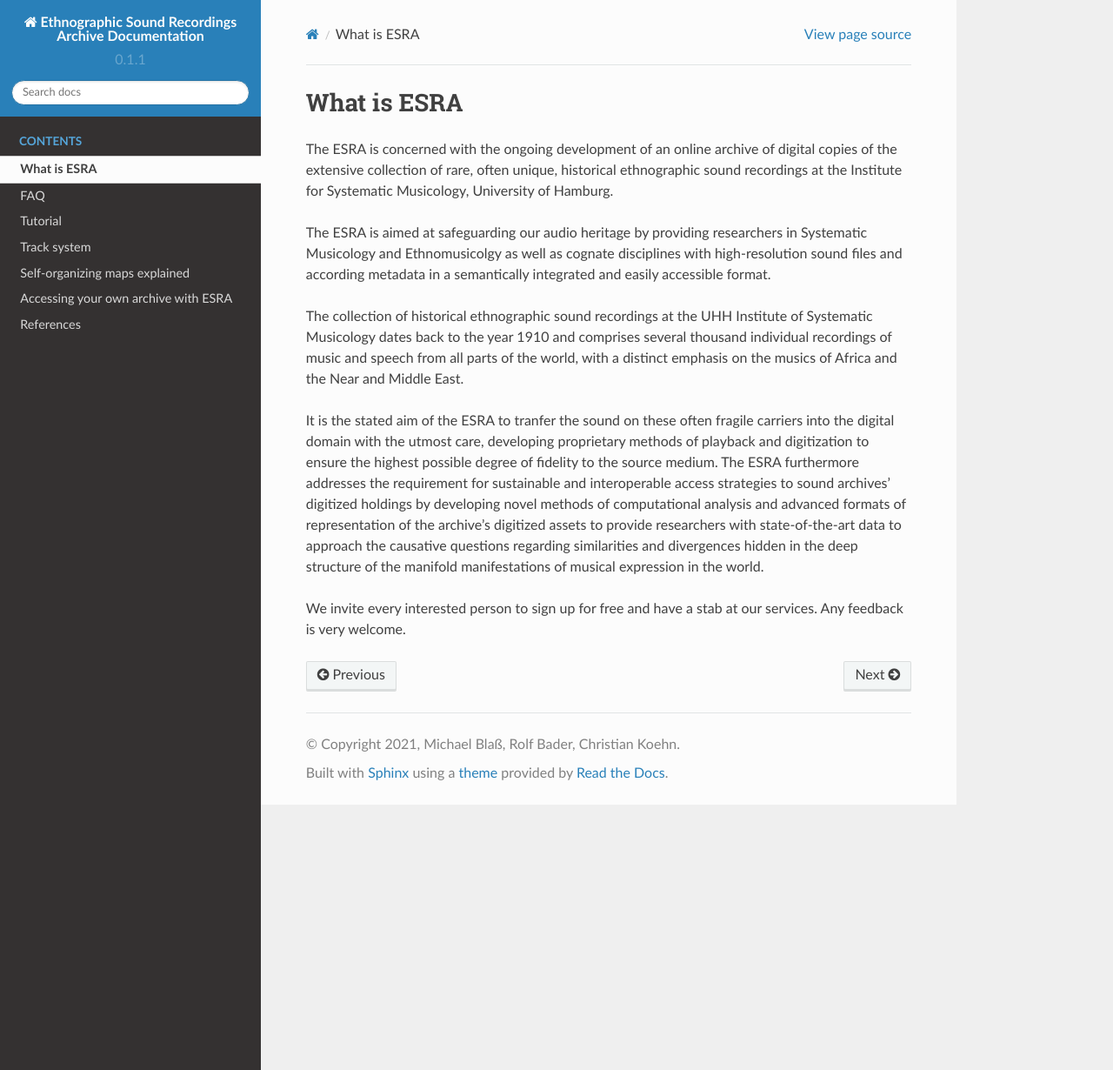
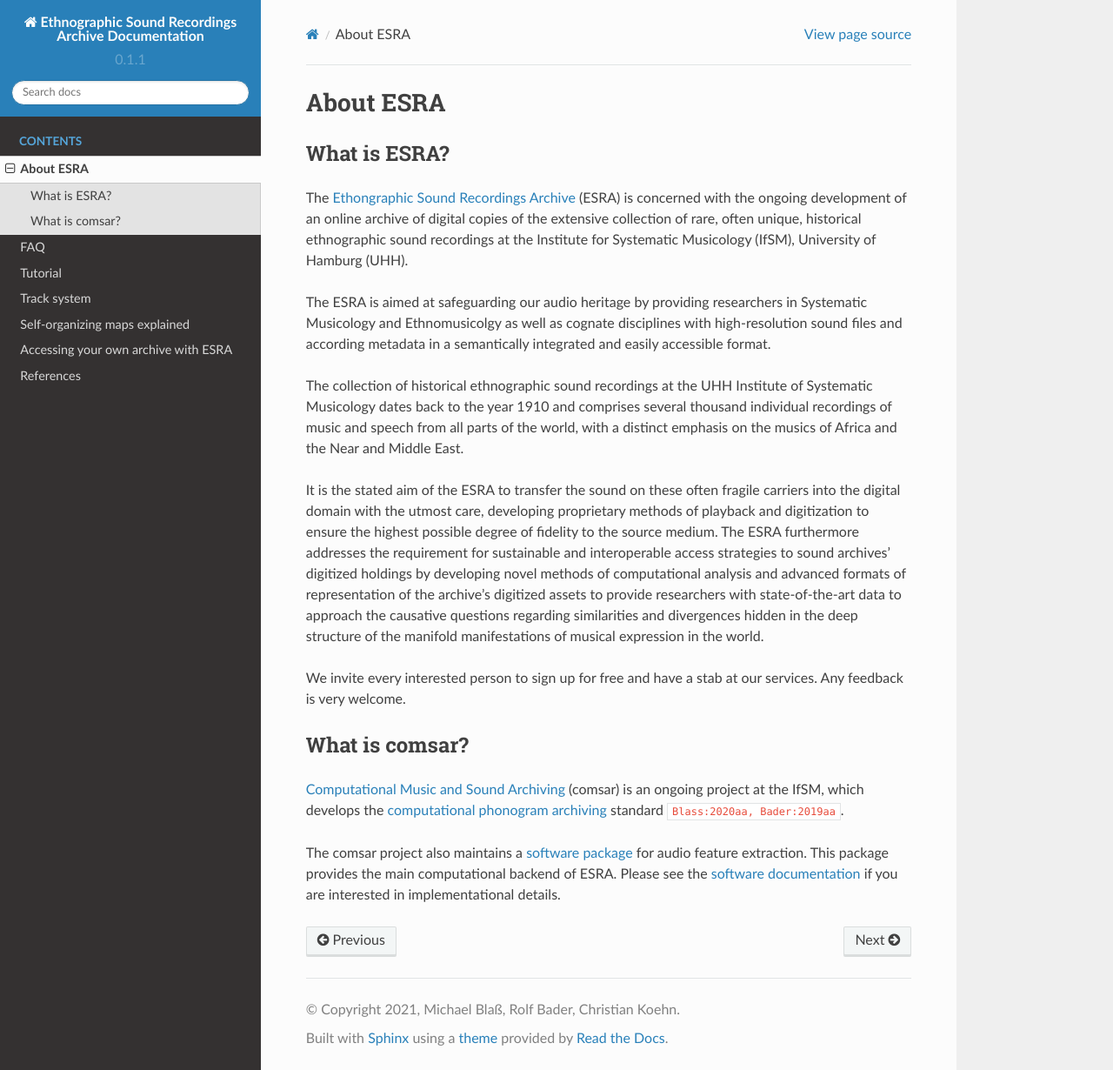
Before and after one commit to ifsm/esra-docs, a Sphinx documentation site: the page built from docs/source/intro.rst, in a window 1280 px wide and 1230 px high. Shown: the whole window at 87% size. Built offline with Sphinx 7.4.7 and the Read the Docs theme 2.0.0, drawn with Linux system fonts in a browser that asks for light colours; cross-references to code outside the pages are shown as plain code.

Commit message:
MAINT: Add section on comsar.
Rename the toc tree entry 'what is esra' to 'about esra' and add a
section on comsar. Additionally include a link to esra and fix a typo.

```diff
--- a/docs/source/intro.rst
+++ b/docs/source/intro.rst
@@ -1,10 +1,13 @@
-***************************************
-What is ESRA
-***************************************
-The ESRA is concerned with the ongoing development of an online archive of digital
-copies of the extensive collection of rare, often unique, historical
-ethnographic sound recordings at the Institute for Systematic Musicology,
-University of Hamburg.
+****************************************
+About ESRA
+****************************************
+
+What is ESRA?
+========================================
+The `Ethongraphic Sound Recordings Archive`_ (ESRA) is concerned with the
+ongoing development of an online archive of digital copies of the extensive
+collection of rare, often unique, historical ethnographic sound recordings at
+the Institute for Systematic Musicology (IfSM), University of Hamburg (UHH).
 
 The ESRA is aimed at safeguarding our audio heritage by providing
 researchers in Systematic Musicology and Ethnomusicolgy as well as cognate
@@ -16,7 +19,7 @@ of Systematic Musicology dates back to the year 1910 and comprises several
 thousand individual recordings of music and speech from all parts of the world,
 with a distinct emphasis on the musics of Africa and the Near and Middle East.
 
-It is the stated aim of the ESRA to tranfer the sound on these often
+It is the stated aim of the ESRA to transfer the sound on these often
 fragile carriers into the digital domain with the utmost care, developing
 proprietary methods of playback and digitization to ensure the highest possible
 degree of fidelity to the source medium. The ESRA furthermore addresses the
@@ -29,3 +32,22 @@ structure of the manifold manifestations of musical expression in the world.
 
 We invite every interested person to sign up for free and have a stab at our
 services. Any feedback is very welcome.
+
+.. _Ethongraphic Sound Recordings Archive: https://esra.fbkultur.uni-hamburg.de/
+
+
+What is comsar?
+========================================
+`Computational Music and Sound Archiving`_ (comsar) is an ongoing project at the
+IfSM, which develops the `computational phonogram archiving`_ standard
+:cite:p:`Blass:2020aa, Bader:2019aa`.
+
+The comsar project also maintains a `software package`_ for audio feature
+extraction. This package provides the main computational backend of ESRA.
+Please see the `software documentation`_ if you are interested in
+implementational details.
+
+.. _Computational Music and Sound Archiving: https://comsar.fbkultur.uni-hamburg.de/
+.. _computational phonogram archiving: https://physicstoday.scitation.org/doi/10.1063/PT.3.4636
+.. _software package: https://github.com/ifsm/comsar
+.. _software documentation: https:///comsar.readthedocs.io
```
